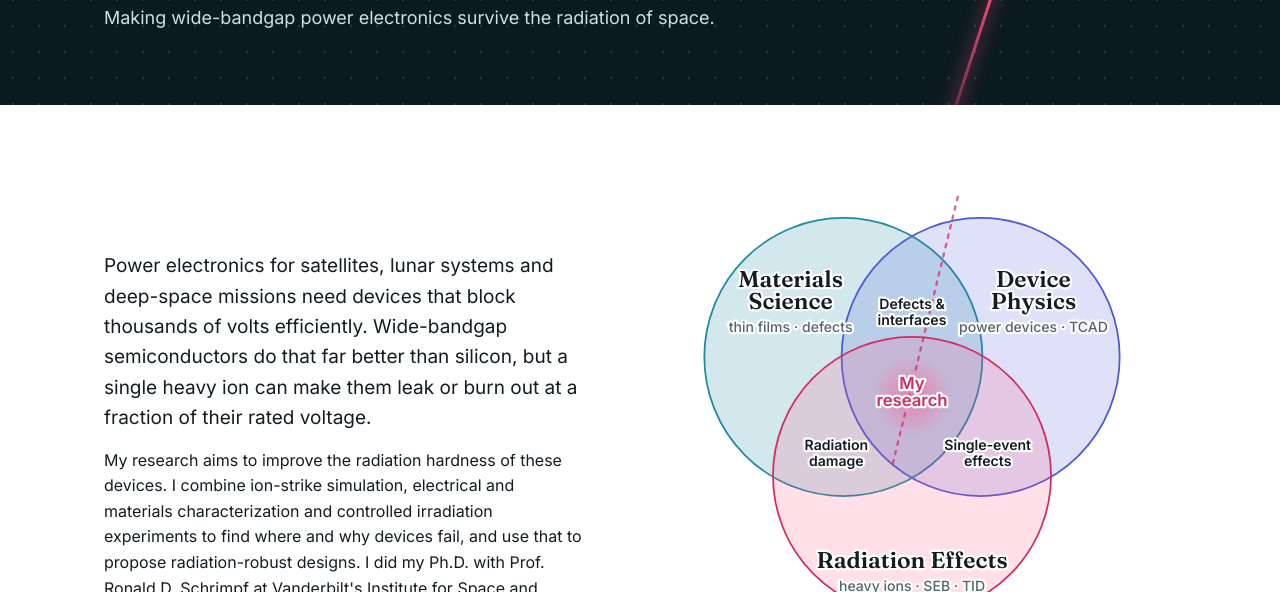
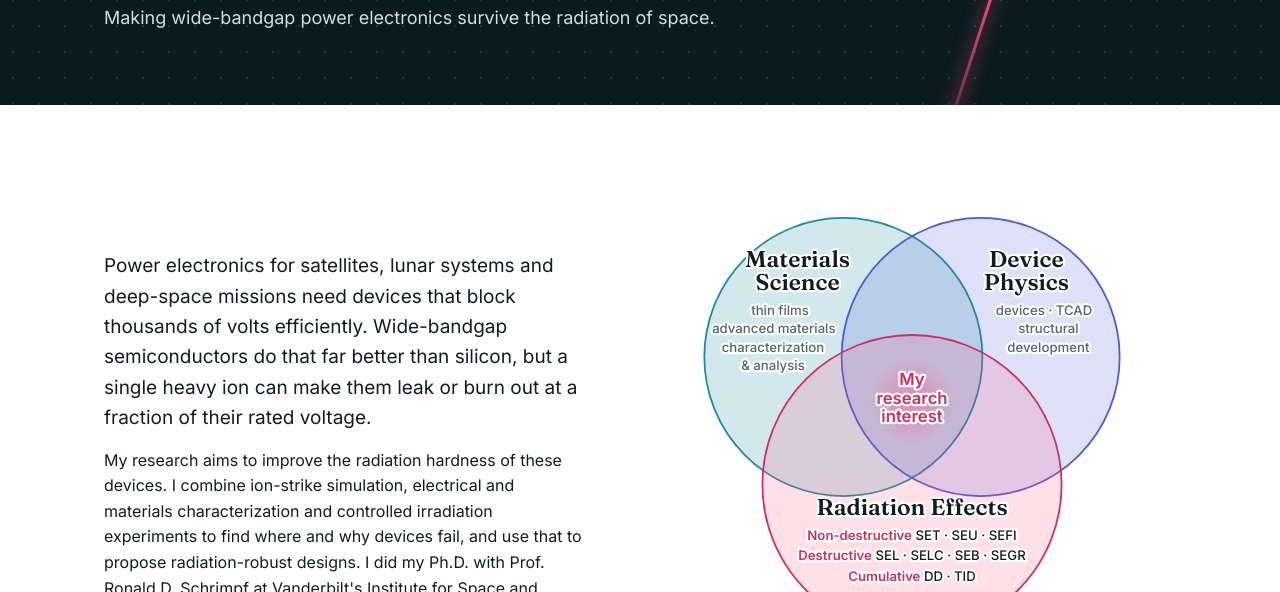
Before and after one commit to Sajal-Islam-Research/Sajal-Islam-Research.github.io, a plain HTML site: page index.html in a window 1280 px wide. Both pictures are taken after a click on the link "Research". Shown: the part 208-800 px from the top of the page. Drawn offline with Linux system fonts and the light colour scheme.

Commit message:
Update research Venn diagram labels

```diff
--- a/index.html
+++ b/index.html
@@ -123,11 +123,11 @@ a:focus-visible,button:focus-visible,input:focus-visible{outline:2px solid var(-
 .venn{margin:0;--v1:light-dark(rgba(31,138,158,.20),rgba(127,214,230,.16));--v1s:light-dark(#1f8a9e,#7fd6e6);--v2:light-dark(rgba(75,91,214,.18),rgba(140,153,255,.16));--v2s:light-dark(#4b5bd6,#8c99ff);--v3:light-dark(rgba(255,79,128,.18),rgba(255,111,150,.16));--v3s:light-dark(#d02e5f,#ff6f96)}
 .venn svg{width:100%;height:auto;display:block;overflow:visible}
 .venn .vc circle{stroke-width:2}
-.venn .ion{stroke:var(--hot);stroke-width:2.5;stroke-linecap:round;stroke-dasharray:4 7;opacity:.75}
 .venn text{fill:var(--ink);paint-order:stroke;stroke:var(--bg);stroke-width:5px;stroke-linejoin:round}
 .venn .vt{font:600 26px Fraunces,Georgia,serif}
-.venn .vs{font:500 16px Inter,system-ui,sans-serif;fill:var(--mute)}
-.venn .vp{font:600 16px Inter,system-ui,sans-serif}
+.venn .vs{font:500 15px Inter,system-ui,sans-serif;fill:var(--mute)}
+.venn .vr{font:500 15px Inter,system-ui,sans-serif}
+.venn .vk{font-weight:700;fill:var(--v3s)}
 .venn .vm{font:700 19px Inter,system-ui,sans-serif;fill:var(--hot)}
 .venn figcaption{text-align:center;color:var(--mute);font-size:15px;margin-top:6px}
 .venn figcaption b{color:var(--ink)}
@@ -283,7 +283,7 @@ footer a{color:#cfe0e5}
         <p style="font-size:19px">Power electronics for satellites, lunar systems and deep-space missions need devices that block thousands of volts efficiently. Wide-bandgap semiconductors do that far better than silicon, but a single heavy ion can make them leak or burn out at a fraction of their rated voltage.</p>
         <p>My research aims to improve the radiation hardness of these devices. I combine ion-strike simulation, electrical and materials characterization and controlled irradiation experiments to find where and why devices fail, and use that to propose radiation-robust designs. I did my Ph.D. with Prof. Ronald D. Schrimpf at Vanderbilt's Institute for Space and Defense Electronics, and continue this work at IU-CREATE.</p>
       </div>
-      <figure class="venn" aria-label="Venn diagram: my research sits where materials science, device physics and radiation effects overlap">
+      <figure class="venn" aria-label="Venn diagram: my research interest sits where materials science, device physics and radiation effects overlap">
         <svg viewBox="0 0 600 540" role="img">
           <defs>
             <radialGradient id="vC" cx="50%" cy="50%" r="50%"><stop offset="0" stop-color="#ff4f80" stop-opacity=".9"/><stop offset="1" stop-color="#ff4f80" stop-opacity="0"/></radialGradient>
@@ -291,28 +291,29 @@ footer a{color:#cfe0e5}
           <g class="vc">
             <circle cx="222" cy="200" r="158" fill="var(--v1)" stroke="var(--v1s)"/>
             <circle cx="378" cy="200" r="158" fill="var(--v2)" stroke="var(--v2s)"/>
-            <circle cx="300" cy="335" r="158" fill="var(--v3)" stroke="var(--v3s)"/>
+            <circle cx="300" cy="345" r="170" fill="var(--v3)" stroke="var(--v3s)"/>
           </g>
-          <circle cx="300" cy="245" r="46" fill="url(#vC)" opacity=".55"/>
-          <line class="ion" x1="352" y1="18" x2="278" y2="322"/>
-          <text class="vt" x="162" y="120" text-anchor="middle">Materials</text>
-          <text class="vt" x="162" y="146" text-anchor="middle">Science</text>
-          <text class="vs" x="162" y="172" text-anchor="middle">thin films · defects</text>
-          <text class="vt" x="438" y="120" text-anchor="middle">Device</text>
-          <text class="vt" x="438" y="146" text-anchor="middle">Physics</text>
-          <text class="vs" x="438" y="172" text-anchor="middle">power devices · TCAD</text>
-          <text class="vt" x="300" y="440" text-anchor="middle">Radiation Effects</text>
-          <text class="vs" x="300" y="466" text-anchor="middle">heavy ions · SEB · TID</text>
-          <text class="vp" x="300" y="146" text-anchor="middle">Defects &amp;</text>
-          <text class="vp" x="300" y="164" text-anchor="middle">interfaces</text>
-          <text class="vp" x="214" y="306" text-anchor="middle">Radiation</text>
-          <text class="vp" x="214" y="324" text-anchor="middle">damage</text>
-          <text class="vp" x="386" y="306" text-anchor="middle">Single-event</text>
-          <text class="vp" x="386" y="324" text-anchor="middle">effects</text>
-          <text class="vm" x="300" y="236" text-anchor="middle">My</text>
-          <text class="vm" x="300" y="256" text-anchor="middle">research</text>
+          <circle cx="300" cy="250" r="50" fill="url(#vC)" opacity=".5"/>
+          <text class="vt" x="170" y="98" text-anchor="middle">Materials</text>
+          <text class="vt" x="170" y="124" text-anchor="middle">Science</text>
+          <text class="vs" x="150" y="152" text-anchor="middle">thin films</text>
+          <text class="vs" x="143" y="173" text-anchor="middle">advanced materials</text>
+          <text class="vs" x="142" y="194" text-anchor="middle">characterization</text>
+          <text class="vs" x="142" y="215" text-anchor="middle">&amp; analysis</text>
+          <text class="vt" x="430" y="98" text-anchor="middle">Device</text>
+          <text class="vt" x="430" y="124" text-anchor="middle">Physics</text>
+          <text class="vs" x="450" y="152" text-anchor="middle">devices · TCAD</text>
+          <text class="vs" x="455" y="173" text-anchor="middle">structural</text>
+          <text class="vs" x="455" y="194" text-anchor="middle">development</text>
+          <text class="vt" x="300" y="380" text-anchor="middle">Radiation Effects</text>
+          <text class="vr" x="300" y="408" text-anchor="middle"><tspan class="vk">Non-destructive</tspan> SET · SEU · SEFI</text>
+          <text class="vr" x="300" y="431" text-anchor="middle"><tspan class="vk">Destructive</tspan> SEL · SELC · SEB · SEGR</text>
+          <text class="vr" x="300" y="454" text-anchor="middle"><tspan class="vk">Cumulative</tspan> DD · TID</text>
+          <text class="vm" x="300" y="232" text-anchor="middle">My</text>
+          <text class="vm" x="300" y="253" text-anchor="middle">research</text>
+          <text class="vm" x="300" y="274" text-anchor="middle">interest</text>
         </svg>
-        <figcaption>My research sits where all three meet: <b>radiation-hard wide-bandgap power devices</b>.</figcaption>
+        <figcaption>My research interest sits where all three meet: <b>radiation-hard wide-bandgap power devices</b>.</figcaption>
       </figure>
     </div>
     <h3>Interests</h3>
```
